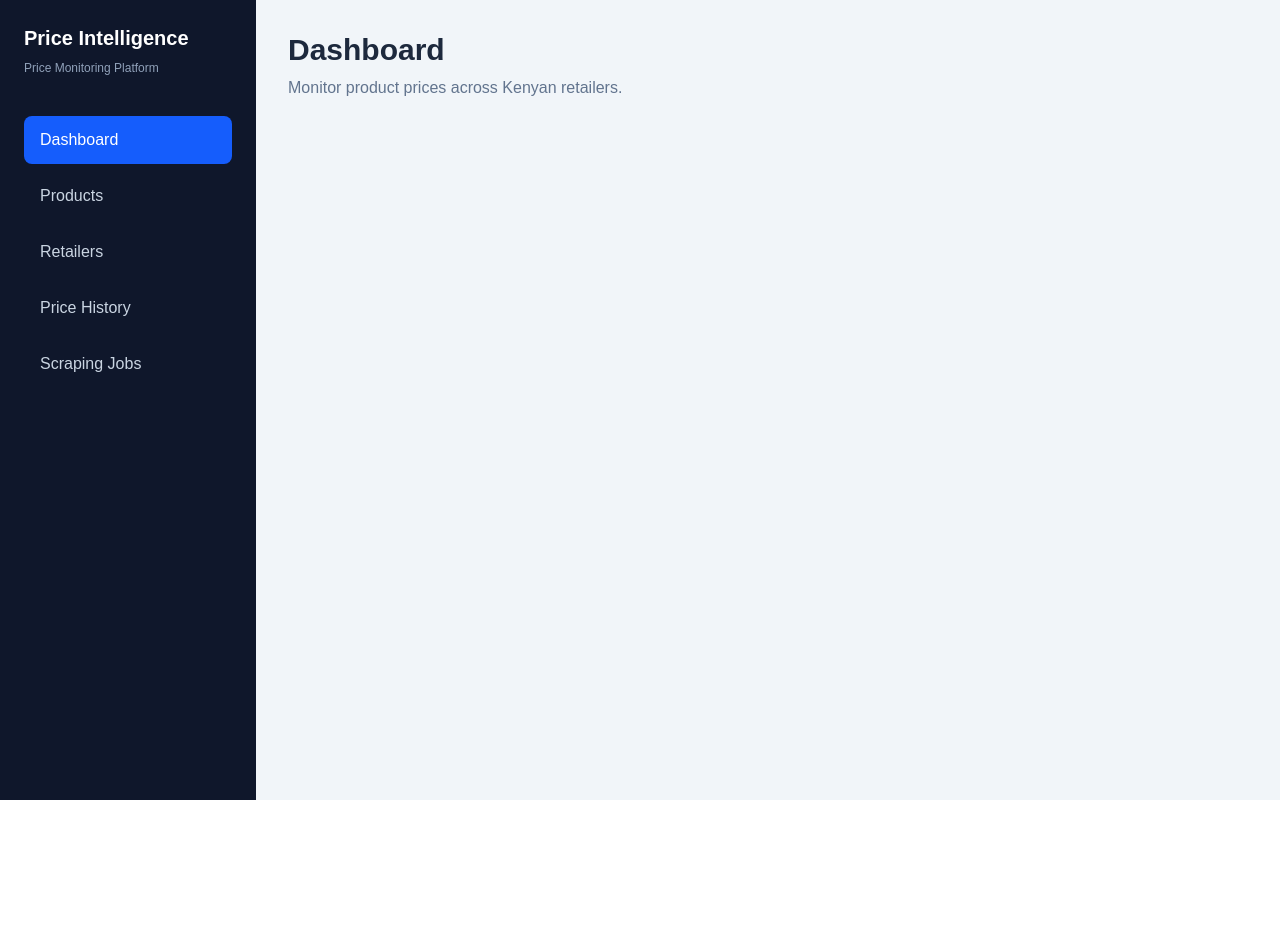
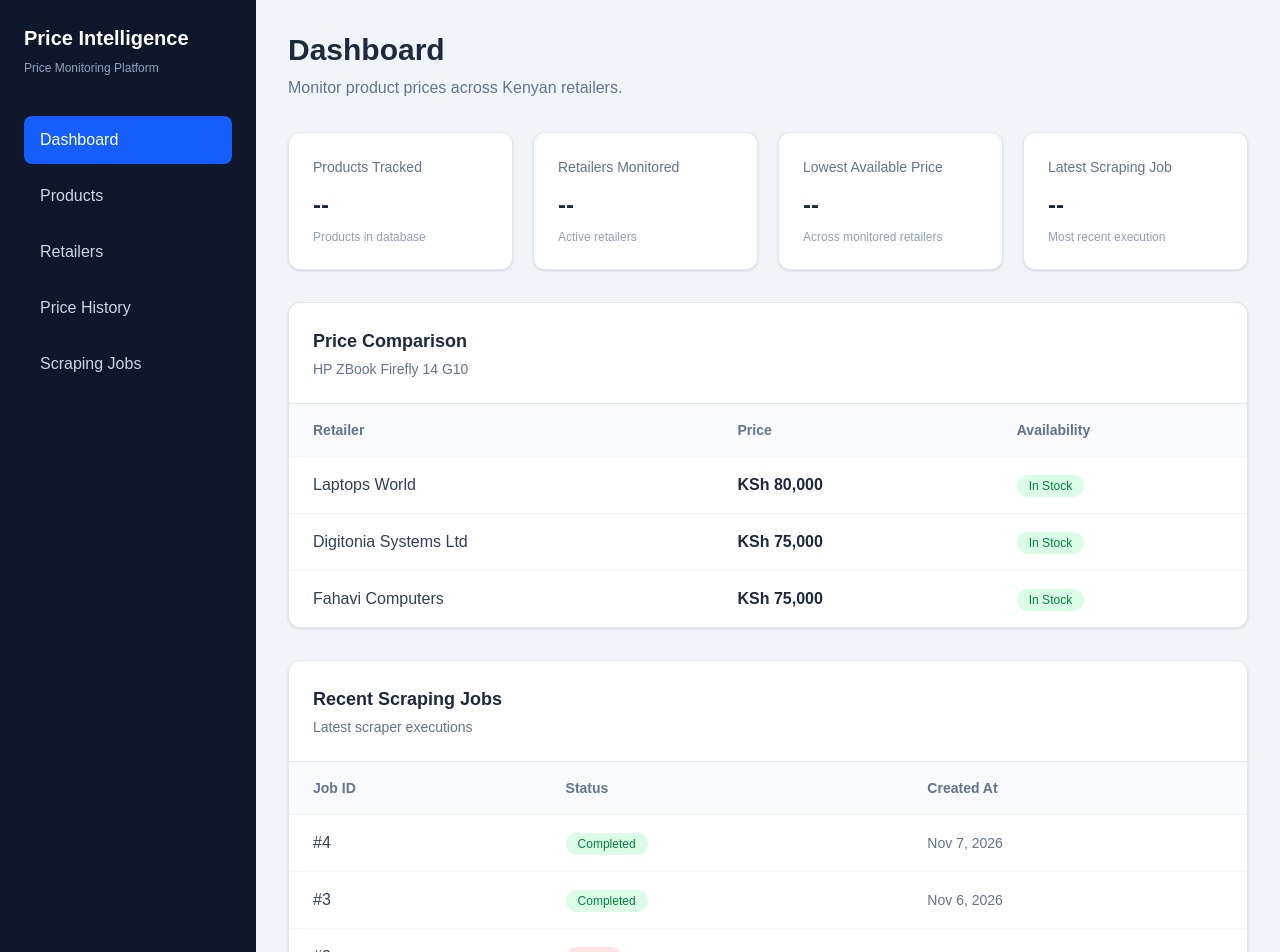
Before and after one commit to asnganje/price-intelligence-frontend, a React (Vite) app: page / in a window 1280 px wide. Shown: the top 952 px of the page. Before the commit the page ends 800 px from the top, so only its background shows below. Built offline with nearby package versions, Linux system fonts and the light colour scheme.

Commit message:
add stats cards, price comparison and recent jobs components

```diff
--- /dev/null
+++ b/src/components/PriceComparison.tsx
@@ -0,0 +1,74 @@
+const retailers = [
+  {
+    name: 'Laptops World',
+    price: 80000,
+    availability: 'In Stock',
+  },
+  {
+    name: 'Digitonia Systems Ltd',
+    price: 75000,
+    availability: 'In Stock',
+  },
+  {
+    name: 'Fahavi Computers',
+    price: 75000,
+    availability: 'In Stock',
+  },
+]
+
+function PriceComparison() {
+  return (
+    <div className="mt-8 bg-white rounded-xl border border-slate-200 shadow-sm">
+
+      <div className="p-6 border-b border-slate-200">
+        <h2 className="text-lg font-bold text-slate-800">
+          Price Comparison
+        </h2>
+
+        <p className="text-sm text-slate-500 mt-1">
+          HP ZBook Firefly 14 G10
+        </p>
+      </div>
+
+      <div className="overflow-x-auto">
+        <table className="w-full text-left">
+
+          <thead className="bg-slate-50 text-slate-500 text-sm">
+            <tr>
+              <th className="px-6 py-4">Retailer</th>
+              <th className="px-6 py-4">Price</th>
+              <th className="px-6 py-4">Availability</th>
+            </tr>
+          </thead>
+
+          <tbody>
+            {retailers.map((retailer) => (
+              <tr
+                key={retailer.name}
+                className="border-t border-slate-100"
+              >
+                <td className="px-6 py-4 font-medium text-slate-700">
+                  {retailer.name}
+                </td>
+
+                <td className="px-6 py-4 font-semibold text-slate-800">
+                  KSh {retailer.price.toLocaleString('en-KE')}
+                </td>
+
+                <td className="px-6 py-4">
+                  <span className="text-xs font-medium bg-green-100 text-green-700 px-3 py-1 rounded-full">
+                    {retailer.availability}
+                  </span>
+                </td>
+              </tr>
+            ))}
+          </tbody>
+
+        </table>
+      </div>
+
+    </div>
+  )
+}
+
+export default PriceComparison
--- /dev/null
+++ b/src/components/RecentJobs.tsx
@@ -0,0 +1,80 @@
+const jobs = [
+  {
+    id: 4,
+    status: 'Completed',
+    createdAt: 'Nov 7, 2026',
+  },
+  {
+    id: 3,
+    status: 'Completed',
+    createdAt: 'Nov 6, 2026',
+  },
+  {
+    id: 2,
+    status: 'Failed',
+    createdAt: 'Nov 5, 2026',
+  },
+]
+
+function RecentJobs() {
+  return (
+    <div className="mt-8 bg-white rounded-xl border border-slate-200 shadow-sm">
+
+      <div className="p-6 border-b border-slate-200">
+        <h2 className="text-lg font-bold text-slate-800">
+          Recent Scraping Jobs
+        </h2>
+
+        <p className="text-sm text-slate-500 mt-1">
+          Latest scraper executions
+        </p>
+      </div>
+
+      <div className="overflow-x-auto">
+        <table className="w-full text-left">
+
+          <thead className="bg-slate-50 text-slate-500 text-sm">
+            <tr>
+              <th className="px-6 py-4">Job ID</th>
+              <th className="px-6 py-4">Status</th>
+              <th className="px-6 py-4">Created At</th>
+            </tr>
+          </thead>
+
+          <tbody>
+            {jobs.map((job) => (
+              <tr
+                key={job.id}
+                className="border-t border-slate-100"
+              >
+                <td className="px-6 py-4 font-medium text-slate-700">
+                  #{job.id}
+                </td>
+
+                <td className="px-6 py-4">
+                  <span
+                    className={`text-xs font-medium px-3 py-1 rounded-full ${
+                      job.status === 'Completed'
+                        ? 'bg-green-100 text-green-700'
+                        : 'bg-red-100 text-red-700'
+                    }`}
+                  >
+                    {job.status}
+                  </span>
+                </td>
+
+                <td className="px-6 py-4 text-sm text-slate-500">
+                  {job.createdAt}
+                </td>
+              </tr>
+            ))}
+          </tbody>
+
+        </table>
+      </div>
+
+    </div>
+  )
+}
+
+export default RecentJobs
--- /dev/null
+++ b/src/components/StatsCards.tsx
@@ -0,0 +1,51 @@
+const stats = [
+  {
+    title: 'Products Tracked',
+    value: '--',
+    description: 'Products in database',
+  },
+  {
+    title: 'Retailers Monitored',
+    value: '--',
+    description: 'Active retailers',
+  },
+  {
+    title: 'Lowest Available Price',
+    value: '--',
+    description: 'Across monitored retailers',
+  },
+  {
+    title: 'Latest Scraping Job',
+    value: '--',
+    description: 'Most recent execution',
+  },
+]
+
+function StatsCards() {
+  return (
+    <div className="grid grid-cols-1 sm:grid-cols-2 xl:grid-cols-4 gap-5">
+
+      {stats.map((stat) => (
+        <div
+          key={stat.title}
+          className="bg-white rounded-xl p-6 shadow-sm border border-slate-200"
+        >
+          <h2 className="text-sm font-medium text-slate-500">
+            {stat.title}
+          </h2>
+
+          <p className="text-2xl font-bold text-slate-800 mt-3">
+            {stat.value}
+          </p>
+
+          <p className="text-xs text-slate-400 mt-2">
+            {stat.description}
+          </p>
+        </div>
+      ))}
+
+    </div>
+  )
+}
+
+export default StatsCards
--- a/src/pages/Dashboard.tsx
+++ b/src/pages/Dashboard.tsx
@@ -1,5 +1,8 @@
 import Sidebar from '../components/Sidebar'
 import { useState } from 'react'
+import StatsCards from '../components/StatsCards'
+import PriceComparison from '../components/PriceComparison'
+import RecentJobs from '../components/RecentJobs'
 
 function Dashboard() {
     const [isSidebarOpen, setIsSidebarOpen] = useState(false)
@@ -27,7 +30,9 @@ function Dashboard() {
             Monitor product prices across Kenyan retailers.
           </p>
         </div>
-
+        <StatsCards />
+        <PriceComparison />
+        <RecentJobs />
       </main>
 
     </div>
```
